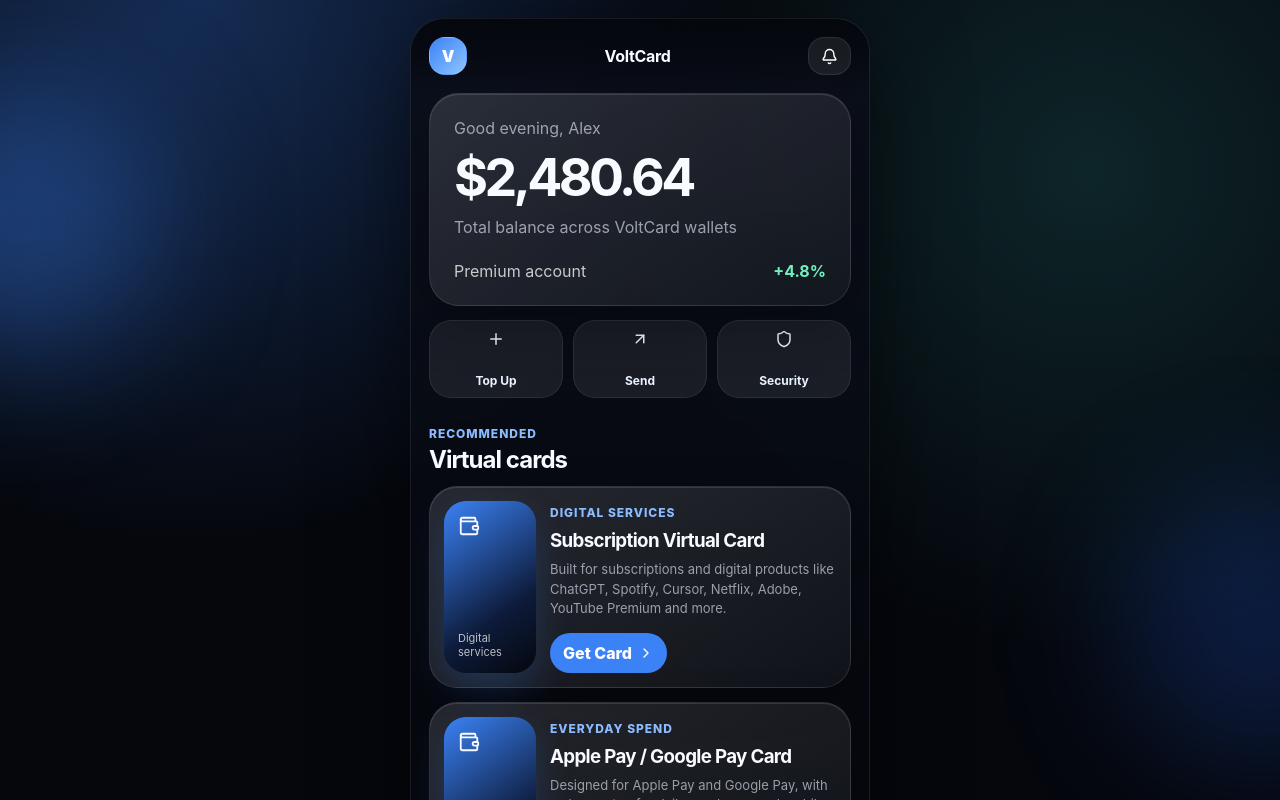
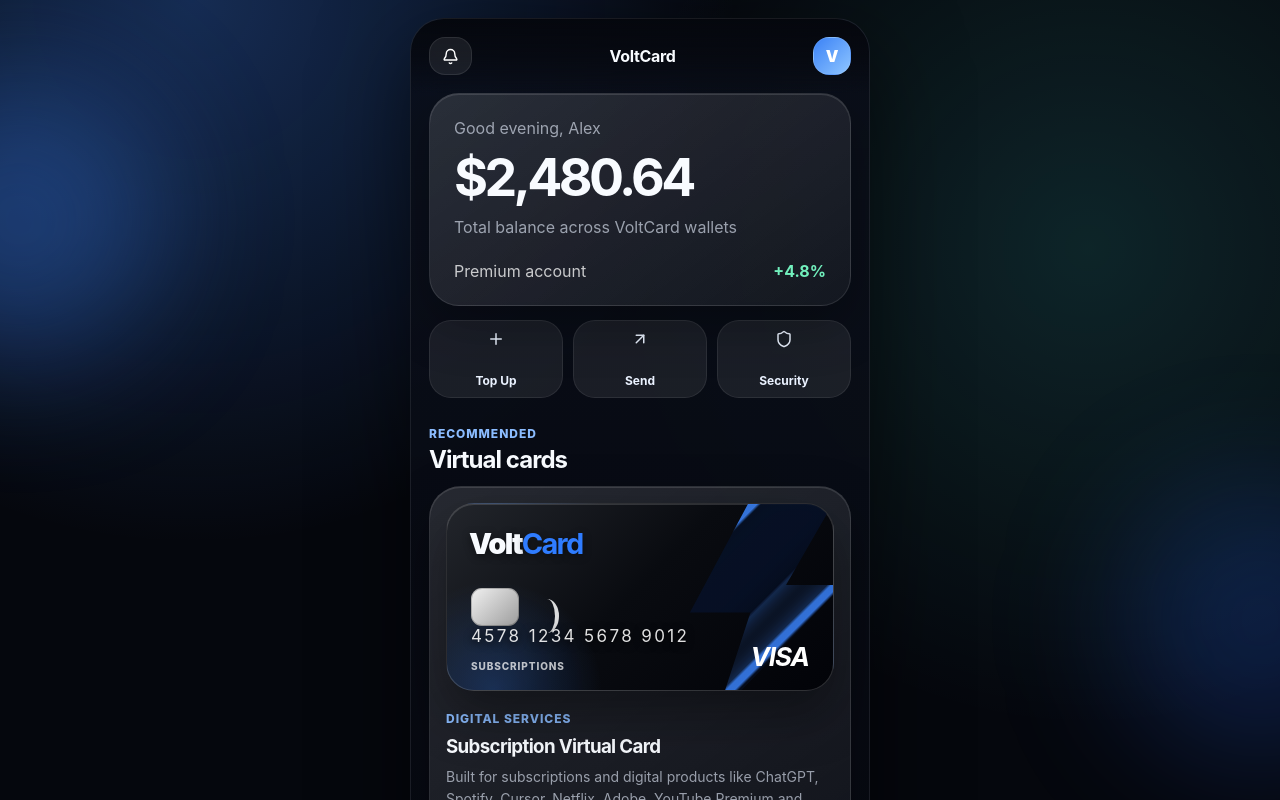
Before and after one commit to cowkng12/VoltCard, a React (Vite) app: page / in a window 1280 px wide. Shown: the top 800 px of the page. Built offline with nearby package versions, Linux system fonts and the light colour scheme.

Commit message:
Refine card catalog and account UI

```diff
--- a/src/App.tsx
+++ b/src/App.tsx
@@ -5,14 +5,14 @@
   Bell,
   ChevronRight,
   Copy,
+  CreditCard,
   Eye,
   EyeOff,
   Lock,
   Plus,
   Settings,
   Shield,
-  Snowflake,
-  Wallet
+  Snowflake
 } from 'lucide-react';
 import { useEffect, useMemo, useState } from 'react';
 
@@ -32,7 +32,7 @@
   cvv: string;
 };
 
-type Step = 'home' | 'holder' | 'deposit' | 'issued' | 'manage';
+type Step = 'home' | 'holder' | 'deposit' | 'issued' | 'manage' | 'profile' | 'notifications';
 
 const products: CardProduct[] = [
   {
@@ -84,6 +84,7 @@
   const [lastName, setLastName] = useState('');
   const [deposit, setDeposit] = useState('');
   const [issuedCard, setIssuedCard] = useState<IssuedCard | null>(null);
+  const [issuedCards, setIssuedCards] = useState<IssuedCard[]>([]);
   const [showCvv, setShowCvv] = useState(false);
   const [isFrozen, setIsFrozen] = useState(false);
 
@@ -115,8 +116,16 @@
   function issueCard() {
     const card = generateCard(selectedProduct, holderName, depositValue);
     setIssuedCard(card);
+    setIssuedCards((cards) => [card, ...cards]);
     haptic();
     setStep('issued');
+  }
+
+  function goBack() {
+    if (step === 'holder') setStep('home');
+    else if (step === 'deposit') setStep('holder');
+    else if (step === 'profile' || step === 'notifications') setStep('home');
+    else setStep('manage');
   }
 
   async function copyCardNumber() {
@@ -131,7 +140,13 @@
       <div className="ambient ambient-two" />
 
       <section className="phone-frame">
-        <AppHeader step={step} onBack={() => setStep(step === 'holder' ? 'home' : step === 'deposit' ? 'holder' : 'manage')} />
+        <AppHeader
+          step={step}
+          hasUnread={issuedCards.length > 0}
+          onBack={goBack}
+          onProfile={() => setStep('profile')}
+          onNotifications={() => setStep('notifications')}
+        />
 
         <AnimatePresence mode="wait">
           {step === 'home' && (
@@ -148,6 +163,51 @@
                 {products.map((product) => (
                   <ProductCard key={product.id} product={product} onSelect={() => selectProduct(product)} />
                 ))}
+              </div>
+            </motion.div>
+          )}
+
+          {step === 'profile' && (
+            <motion.div key="profile" {...page} className="screen">
+              <FlowIntro step="Profile" title="Your cards" text="Manage purchased VoltCard products and jump back into card controls." />
+              <div className="profile-summary glass-panel">
+                <div className="profile-avatar">V</div>
+                <div>
+                  <strong>{telegramName}</strong>
+                  <span>{issuedCards.length} active card{issuedCards.length === 1 ? '' : 's'}</span>
+                </div>
+              </div>
+
+              <SectionTitle eyebrow="Purchased" title="Cards" />
+              <div className="owned-cards">
+                {issuedCards.length === 0 && <EmptyState title="No cards yet" text="Issued virtual cards will appear here after purchase." />}
+                {issuedCards.map((card) => (
+                  <button className="owned-card glass-panel" key={`${card.product.id}-${card.number}`} onClick={() => { setIssuedCard(card); setStep('manage'); }}>
+                    <CardArtwork product={card.product} compact />
+                    <div>
+                      <strong>{card.product.name}</strong>
+                      <span>{card.number.slice(-4).padStart(card.number.length, '*')}</span>
+                    </div>
+                    <ChevronRight size={18} />
+                  </button>
+                ))}
+              </div>
+            </motion.div>
+          )}
+
+          {step === 'notifications' && (
+            <motion.div key="notifications" {...page} className="screen">
+              <FlowIntro step="Messages" title="Activity" text="Card updates and purchase notifications will appear here." />
+              <div className="notifications-list">
+                {issuedCards.length === 0 && <EmptyState title="No messages" text="After you issue a card and make purchases, VoltCard will show messages here." />}
+                {issuedCards.length > 0 && (
+                  <>
+                    <NotificationItem title="Card issued" text={`${issuedCards[0].product.name} is active and ready for online payments.`} amount={`$${issuedCards[0].deposit.toFixed(2)}`} />
+                    {transactions.filter((item) => item.amount < 0).map((item) => (
+                      <NotificationItem key={item.name} title={`${item.name} purchase`} text={`Paid with ${issuedCards[0].product.name}`} amount={`-$${Math.abs(item.amount).toFixed(2)}`} />
+                    ))}
+                  </>
+                )}
               </div>
             </motion.div>
           )}
@@ -253,12 +313,27 @@
   );
 }
 
-function AppHeader({ step, onBack }: { step: Step; onBack: () => void }) {
+function AppHeader({
+  step,
+  hasUnread,
+  onBack,
+  onProfile,
+  onNotifications
+}: {
+  step: Step;
+  hasUnread: boolean;
+  onBack: () => void;
+  onProfile: () => void;
+  onNotifications: () => void;
+}) {
   return (
     <header className="app-header">
-      {step === 'home' ? <div className="brand-mark">V</div> : <button className="icon-button" onClick={onBack}>Back</button>}
+      {step === 'home' ? <button className="icon-button notification-button" onClick={onNotifications}><Bell size={17} />{hasUnread && <i />}</button> : <button className="icon-button" onClick={onBack}>Back</button>}
       <span>VoltCard</span>
-      <button className="icon-button"><Bell size={17} /></button>
+      <div className="header-actions">
+        {step !== 'home' && <button className="icon-button notification-button" onClick={onNotifications}><Bell size={17} />{hasUnread && <i />}</button>}
+        <button className="brand-mark" onClick={onProfile}>V</button>
+      </div>
     </header>
   );
 }
@@ -280,7 +355,7 @@
 function ProductCard({ product, onSelect }: { product: CardProduct; onSelect: () => void }) {
   return (
     <article className="product-card glass-panel">
-      <div className="mini-card-preview"><Wallet size={22} /><span>{product.tag}</span></div>
+      <CardArtwork product={product} />
       <div className="product-content">
         <span className="tag">{product.tag}</span>
         <h3>{product.name}</h3>
@@ -291,11 +366,30 @@
   );
 }
 
+function CardArtwork({ product, compact = false }: { product: CardProduct; compact?: boolean }) {
+  return (
+    <div className={`card-art ${product.id === 'wallet-pay' ? 'wallet-art' : 'subscription-art'} ${compact ? 'compact-art' : ''}`}>
+      <div className="art-brand"><span>Volt</span><b>Card</b></div>
+      {product.id === 'wallet-pay' && <div className="pay-label">Apple Pay / Google Pay</div>}
+      <div className="art-chip" />
+      <div className="art-contactless" />
+      <div className="art-number">4578 1234 5678 9012</div>
+      <div className="art-footer">
+        <span>{product.id === 'subscriptions' ? 'SUBSCRIPTIONS' : 'WALLET PAY'}</span>
+        <b>VISA</b>
+      </div>
+      <div className="art-bolt" />
+    </div>
+  );
+}
+
 function BankCard({ card, showCvv, frozen = false }: { card: IssuedCard; showCvv: boolean; frozen?: boolean }) {
   return (
-    <motion.div className={frozen ? 'bank-card frozen-card' : 'bank-card'} initial={{ rotateX: 22, scale: 0.94 }} animate={{ rotateX: 0, scale: 1 }} transition={{ duration: 0.55, ease: 'easeOut' }}>
+    <motion.div className={`${frozen ? 'bank-card frozen-card' : 'bank-card'} ${card.product.id === 'wallet-pay' ? 'wallet-bank-card' : ''}`} initial={{ rotateX: 22, scale: 0.94 }} animate={{ rotateX: 0, scale: 1 }} transition={{ duration: 0.55, ease: 'easeOut' }}>
       <div className="card-glow" />
-      <div className="card-top"><span>VoltCard</span><Lock size={18} /></div>
+      <div className="card-lightning" />
+      <div className="card-top"><span>Volt<b>Card</b></span><Lock size={18} /></div>
+      {card.product.id === 'wallet-pay' && <div className="wallet-pay-copy">Apple Pay / Google Pay</div>}
       <div className="chip" />
       <strong className="card-number">{card.number}</strong>
       <div className="card-bottom">
@@ -304,6 +398,20 @@
         <div><span>CVV</span><b>{showCvv ? card.cvv : '***'}</b></div>
       </div>
     </motion.div>
+  );
+}
+
+function EmptyState({ title, text }: { title: string; text: string }) {
+  return <div className="empty-state glass-panel"><CreditCard size={24} /><strong>{title}</strong><span>{text}</span></div>;
+}
+
+function NotificationItem({ title, text, amount }: { title: string; text: string; amount: string }) {
+  return (
+    <div className="notification-item glass-panel">
+      <div className="notification-dot"><Bell size={16} /></div>
+      <div><strong>{title}</strong><span>{text}</span></div>
+      <b>{amount}</b>
+    </div>
   );
 }
 
--- a/src/styles.css
+++ b/src/styles.css
@@ -75,7 +75,7 @@
   backdrop-filter: blur(14px);
 }
 
-.app-header span { font-weight: 750; letter-spacing: -0.02em; }
+.app-header > span { font-weight: 750; letter-spacing: -0.02em; }
 .brand-mark, .icon-button {
   display: grid;
   place-items: center;
@@ -88,6 +88,18 @@
 }
 .brand-mark { background: linear-gradient(135deg, #3b82f6, #8ec5ff); font-weight: 900; }
 .icon-button { padding: 0 12px; font-size: 13px; }
+.header-actions { display: flex; align-items: center; gap: 8px; }
+.notification-button { position: relative; }
+.notification-button i {
+  position: absolute;
+  top: 8px;
+  right: 8px;
+  width: 8px;
+  height: 8px;
+  border-radius: 999px;
+  background: #3b82f6;
+  box-shadow: 0 0 0 4px rgba(59,130,246,.16);
+}
 
 .glass-panel {
   border: 1px solid rgba(255, 255, 255, 0.1);
@@ -132,21 +144,54 @@
 .section-title span, .flow-intro span, .tag { color: #8bbcff; font-size: 12px; font-weight: 800; letter-spacing: 0.08em; text-transform: uppercase; }
 .section-title h2 { margin: 3px 0 0; letter-spacing: -0.04em; }
 
-.product-list { display: grid; gap: 14px; }
-.product-card { display: grid; grid-template-columns: 92px 1fr; gap: 14px; padding: 14px; border-radius: 28px; }
-.mini-card-preview {
-  display: flex;
-  flex-direction: column;
-  justify-content: space-between;
-  min-height: 150px;
-  padding: 14px;
-  border-radius: 22px;
-  background: linear-gradient(145deg, #3b82f6, #0d1b3a 65%, #05070d);
-  box-shadow: 0 16px 36px rgba(59,130,246,.22);
+.product-list { display: grid; gap: 18px; }
+.product-card { display: grid; gap: 16px; padding: 16px; border-radius: 32px; }
+.card-art {
+  position: relative;
+  min-height: 188px;
+  padding: 22px;
+  border-radius: 28px;
+  overflow: hidden;
+  isolation: isolate;
+  background:
+    radial-gradient(circle at 12% 100%, rgba(59,130,246,.28), transparent 28%),
+    linear-gradient(135deg, #22252b, #090b10 48%, #020308);
+  border: 1px solid rgba(255,255,255,.16);
+  box-shadow: inset 0 1px 0 rgba(255,255,255,.14), 0 24px 50px rgba(0,0,0,.38);
 }
-.mini-card-preview span { font-size: 11px; color: rgba(255,255,255,.72); }
+.wallet-art { min-height: 202px; }
+.compact-art { min-height: 110px; width: 150px; padding: 14px; border-radius: 20px; flex: 0 0 150px; }
+.art-brand { position: relative; z-index: 2; font-size: 29px; font-weight: 900; letter-spacing: -0.06em; text-shadow: 0 2px 8px rgba(0,0,0,.48); }
+.art-brand b { color: #2f7cff; }
+.pay-label { position: relative; z-index: 2; margin-top: 8px; color: rgba(255,255,255,.78); font-size: 12px; font-weight: 800; letter-spacing: .08em; text-transform: uppercase; }
+.art-chip { position: absolute; left: 24px; top: 84px; width: 48px; height: 38px; border-radius: 11px; background: linear-gradient(135deg, #f1f1f1, #9c9c9c); box-shadow: inset 0 0 0 1px rgba(0,0,0,.22); z-index: 2; }
+.wallet-art .art-chip { top: 96px; }
+.art-contactless { position: absolute; left: 88px; top: 95px; width: 24px; height: 34px; border-right: 4px solid rgba(255,255,255,.85); border-radius: 50%; z-index: 2; }
+.wallet-art .art-contactless { top: 107px; }
+.art-number { position: absolute; left: 24px; bottom: 44px; z-index: 2; color: rgba(255,255,255,.88); font-size: 17px; letter-spacing: .14em; text-shadow: 0 2px 8px #000; }
+.art-footer { position: absolute; left: 24px; right: 24px; bottom: 18px; z-index: 2; display: flex; align-items: end; justify-content: space-between; color: rgba(255,255,255,.72); font-size: 10px; font-weight: 800; letter-spacing: .09em; }
+.art-footer b { color: #fff; font-size: 26px; font-style: italic; letter-spacing: -.04em; }
+.art-bolt {
+  position: absolute;
+  z-index: 1;
+  right: -10px;
+  top: -18px;
+  width: 178px;
+  height: 230px;
+  background: linear-gradient(135deg, transparent 0 24%, rgba(59,130,246,.92) 25% 27%, rgba(5,12,28,.92) 28% 52%, transparent 53% 64%, rgba(59,130,246,.9) 65% 67%, rgba(4,8,18,.9) 68% 100%);
+  clip-path: polygon(52% 0, 100% 0, 68% 43%, 100% 43%, 29% 100%, 48% 55%, 14% 55%);
+  filter: drop-shadow(0 0 14px rgba(59,130,246,.7));
+  opacity: .92;
+}
+.compact-art .art-brand { font-size: 18px; }
+.compact-art .pay-label, .compact-art .art-number, .compact-art .art-footer span { display: none; }
+.compact-art .art-chip { left: 14px; top: 48px; width: 34px; height: 26px; border-radius: 8px; }
+.compact-art .art-contactless { left: 58px; top: 53px; width: 18px; height: 25px; border-right-width: 3px; }
+.compact-art .art-footer { bottom: 12px; right: 14px; }
+.compact-art .art-footer b { font-size: 18px; }
+.compact-art .art-bolt { width: 105px; height: 142px; }
 .product-content h3 { margin: 8px 0; letter-spacing: -0.035em; }
-.product-content p { margin: 0 0 14px; font-size: 13px; line-height: 1.5; }
+.product-content p { margin: 0 0 16px; font-size: 14px; line-height: 1.55; }
 .product-content button {
   display: inline-flex;
   align-items: center;
@@ -196,16 +241,20 @@
   border-radius: 30px;
   overflow: hidden;
   background:
-    radial-gradient(circle at 20% 15%, rgba(255,255,255,.24), transparent 12rem),
-    linear-gradient(135deg, #101827, #07111f 48%, #3b82f6);
+    radial-gradient(circle at 14% 100%, rgba(59,130,246,.22), transparent 12rem),
+    linear-gradient(135deg, #202226, #0a0c12 48%, #020308);
   border: 1px solid rgba(255,255,255,.14);
   box-shadow: 0 25px 60px rgba(0,0,0,.45), 0 18px 44px rgba(59,130,246,.18);
   transform-style: preserve-3d;
 }
+.wallet-bank-card { min-height: 252px; }
 .frozen-card { filter: grayscale(.8); opacity: .72; }
-.card-glow { position: absolute; inset: -40% -20% auto auto; width: 220px; height: 220px; border-radius: 999px; background: rgba(255,255,255,.18); filter: blur(34px); }
+.card-glow { position: absolute; inset: -40% -20% auto auto; width: 220px; height: 220px; border-radius: 999px; background: rgba(59,130,246,.16); filter: blur(34px); }
+.card-lightning { position: absolute; right: -28px; top: -24px; width: 220px; height: 288px; background: linear-gradient(135deg, transparent 0 24%, #3b82f6 25% 27%, rgba(4,8,18,.88) 28% 52%, transparent 53% 64%, #3b82f6 65% 67%, rgba(4,8,18,.88) 68% 100%); clip-path: polygon(52% 0, 100% 0, 68% 43%, 100% 43%, 29% 100%, 48% 55%, 14% 55%); filter: drop-shadow(0 0 15px rgba(59,130,246,.72)); opacity: .78; }
 .card-top, .card-bottom { position: relative; display: flex; justify-content: space-between; align-items: flex-start; }
 .card-top span { font-size: 20px; font-weight: 900; }
+.card-top b { color: #2f7cff; }
+.wallet-pay-copy { position: relative; margin-top: 10px; color: rgba(255,255,255,.72); font-size: 12px; font-weight: 800; letter-spacing: .08em; text-transform: uppercase; }
 .chip { position: relative; width: 48px; height: 36px; margin: 34px 0 24px; border-radius: 10px; background: linear-gradient(135deg, #efe4b6, #8f7537); }
 .card-number { position: relative; display: block; font-size: 21px; letter-spacing: .08em; }
 .card-bottom { margin-top: 25px; gap: 10px; }
@@ -224,6 +273,19 @@
 .transaction-icon { display: grid; place-items: center; width: 46px; height: 46px; border-radius: 16px; background: rgba(59,130,246,.16); color: #9cc5ff; font-size: 12px; font-weight: 900; }
 .transaction div:nth-child(2) { display: grid; gap: 3px; }
 .transaction b { color: #fff; }
+.profile-summary { display: flex; align-items: center; gap: 14px; padding: 16px; border-radius: 24px; margin: 18px 0 22px; }
+.profile-avatar { display: grid; place-items: center; width: 54px; height: 54px; border-radius: 20px; background: linear-gradient(135deg, #3b82f6, #8ec5ff); font-size: 24px; font-weight: 900; }
+.profile-summary div:last-child { display: grid; gap: 4px; }
+.profile-summary span, .owned-card span, .empty-state span, .notification-item span { color: rgba(232,240,255,.62); }
+.owned-cards, .notifications-list { display: grid; gap: 12px; }
+.owned-card { display: flex; align-items: center; gap: 14px; width: 100%; padding: 12px; border-radius: 26px; color: #fff; text-align: left; }
+.owned-card > div:nth-child(2) { display: grid; gap: 6px; min-width: 0; flex: 1; }
+.owned-card strong { line-height: 1.2; }
+.empty-state { display: grid; place-items: center; gap: 10px; padding: 28px 18px; border-radius: 26px; text-align: center; }
+.notification-item { display: grid; grid-template-columns: 44px 1fr auto; align-items: center; gap: 12px; padding: 14px; border-radius: 22px; }
+.notification-dot { display: grid; place-items: center; width: 44px; height: 44px; border-radius: 16px; background: rgba(59,130,246,.14); color: #9cc5ff; }
+.notification-item div:nth-child(2) { display: grid; gap: 4px; }
+.notification-item b { color: #fff; }
 
 @media (max-width: 520px) {
   .app-shell { padding: 0; }
```
